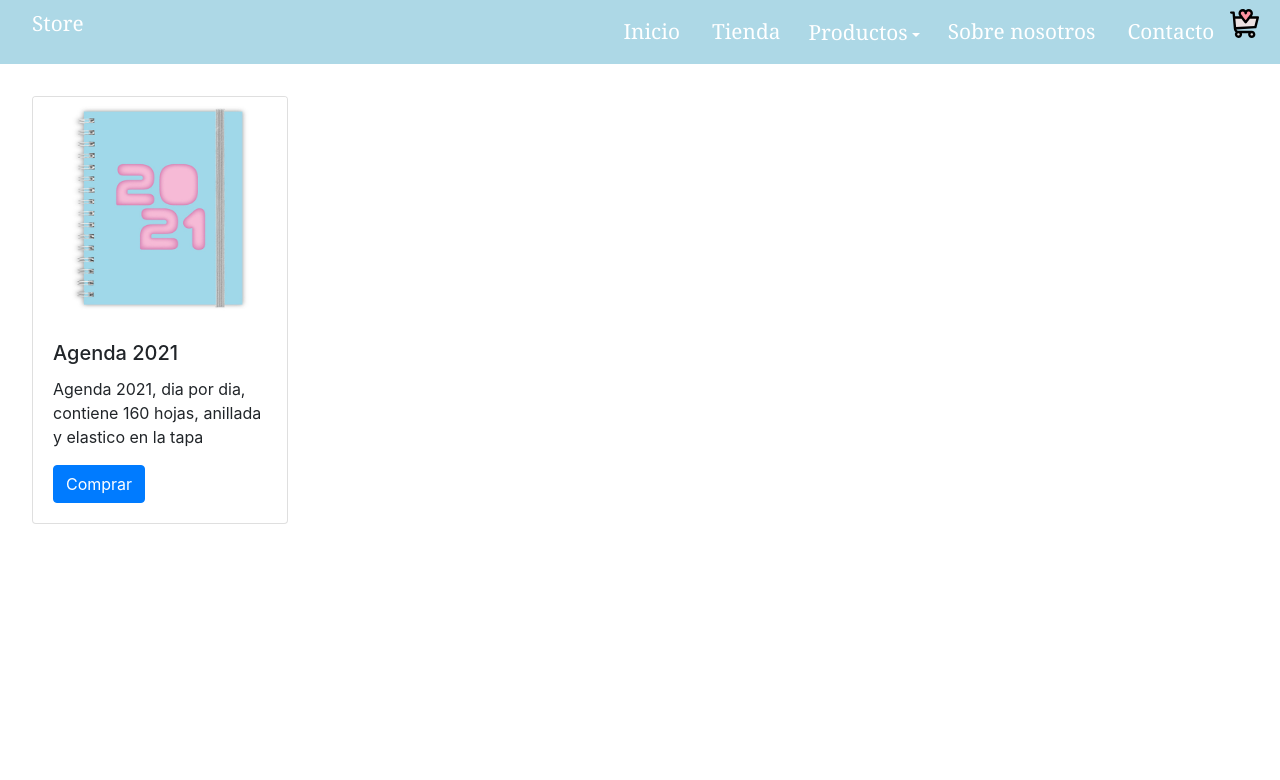
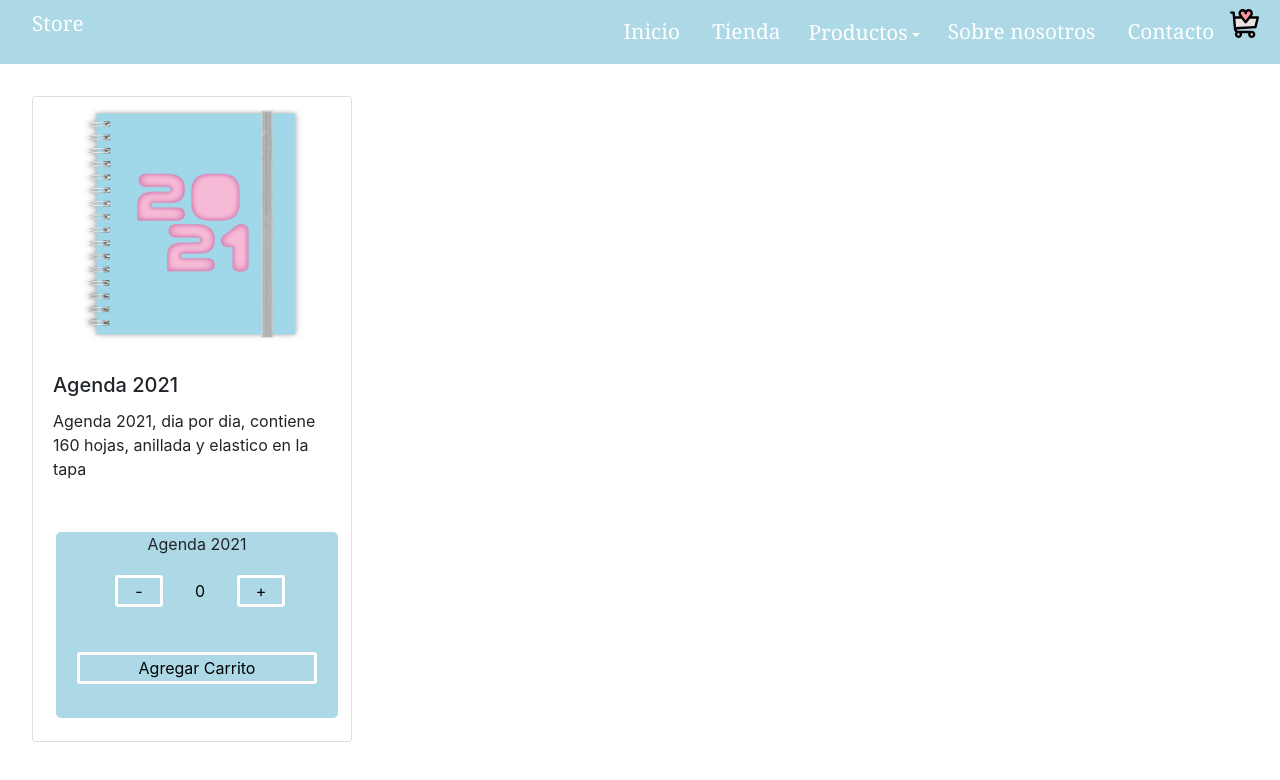
Before and after one commit to lunabartolozzi/ReactJs, a React (Create React App) app: page / in a window 1280 px wide. Shown: the top 780 px of the page. Built offline with nearby package versions, Linux system fonts and the light colour scheme.

Commit message:
contador desafio 5

```diff
--- a/src/App.js
+++ b/src/App.js
@@ -1,4 +1,3 @@
-import React from "react";
 import Navbar from "./components/NavBar";
 import ItemListContainer from "./components/ItemListContainer";
 import 'bootstrap/dist/css/bootstrap.min.css';
@@ -7,12 +6,14 @@ import ItemCount from "./components/ItemCount";
 
 
 
-const App = () => {
+function App () {
+
+
   return (
     <>
       <Navbar/>
       <ItemListContainer/>
-      <ItemCount/>
+
     </>
   );
 };
--- a/src/components/ItemCount.js
+++ b/src/components/ItemCount.js
@@ -1,12 +1,44 @@
-import React from 'react'
+import React, { useState } from 'react';
 
-const ItemCount = () => {
+
+function ItemCount({ stock, initial, onAdd }) {
+
+
+    const [contador, setContador] = useState(parseInt(initial));
+
+
+    const aumentarContador = () => {
+        if( contador <  stock ){
+            setContador(contador + 1)
+        }
+    }
+    const clickAdd = () => {
+        onAdd(contador);
+        setContador(parseInt(initial))
+        console.log('Producto añadido al carrito')
+    };
+    const restarContador = () => {
+        if (contador > parseInt(initial)) {
+            setContador(contador - 1)
+        }
+
+    }
     return (
         <>
-
+           <section className="container-contador">
+                <p>Agenda 2021</p>
+                <div className="style-contador">
+                <button onClick={restarContador} className="button-contador1">-</button>
+                    <p className="text-contador">
+                {contador}
+                </p>
+                <button onClick={aumentarContador}  className="button-contador2" >+</button>
+                </div>
+                <button className="agregar-carrito" onClick={clickAdd}>Agregar Carrito</button>
+            </section>
         </>
 
     );
 };
 
-export default ItemCount
+export default ItemCount;
--- a/src/components/ItemListContainer.js
+++ b/src/components/ItemListContainer.js
@@ -1,21 +1,34 @@
-import React from "react";
+import React, { useState } from 'react';
 import Agenda from './agenda2021.jpg';
+import ItemCount from "./ItemCount";
 
-function ItemListContainer ({greeting}) {
-    return (
+function ItemListContainer() {
+  const [cantidadSeleccionada, setcantidadSeleccionada] = useState(0);
+  const [stock, setStock] = useState(20);
+  const agregarCarrito = (cantidad) => {
+
+    if (stock >= cantidad) {
+      setcantidadSeleccionada(cantidadSeleccionada + cantidad);
+      setStock(stock - cantidad);
+       }
+    }
+
+  return (
+      <>
         <div className="card">
         <img src={Agenda} className="card-img-top" alt="producto" />
         <div className="card-body">
           <h5 className="card-title">Agenda 2021</h5>
           <p className="card-text">
-           Agenda 2021, dia por dia, contiene 160 hojas, anillada y elastico en la tapa
+            Agenda 2021, dia por dia, contiene 160 hojas, anillada y elastico en la tapa
+
           </p>
-          <a href="hola.html" className="btn btn-primary">
-           Comprar
-          </a>
+
+          <ItemCount stock={stock} initial="0" onAdd={agregarCarrito}/>
         </div>
       </div>
+      </>
     )
-}
+  }
 
 export default ItemListContainer;
--- a/src/estilo.css
+++ b/src/estilo.css
@@ -91,12 +91,74 @@ font-family: Cambria, Cochin, Georgia, Times, 'Times New Roman', serif;
 /* -------------------CartWidget----------------- */
 
 .card{
-    width: 16rem;
+    width: 20rem;
     margin-top: 2rem;
     margin-left: 2rem;
 }
 
 .card-img-top{
-    width: 12rem;
-    height: 14rem;
+    width: 20rem;
+    height: 16rem;
 }
+
+
+
+/* ---------------contador------------ */
+
+.style-contador{
+    border: solid 0.2rem lightblue;
+    border-radius: 0.2rem;
+     width: 12rem;
+    height: 2rem;
+    margin-left: 3rem;
+
+}
+
+.button-contador1{
+    background-color: lightblue;
+    border: solid white;
+    border-radius: 0.2rem;
+    margin-right: 2rem;
+    width: 3rem;
+    height: 2rem;
+
+}
+.button-contador2{
+    background-color: lightblue;
+    border: solid white;
+    border-radius: 0.2rem;
+    width: 3rem;
+    height: 2rem;
+    margin-left: 2rem;
+}
+
+
+.text-contador{
+   color: black;
+display: contents;
+margin-block-start: 0px;
+margin-block-end: 0px;
+margin-inline-start: 0px;
+margin-inline-end: 0px;
+
+}
+
+.container-contador{
+    width: 18rem;
+    height: 12rem;
+    border-radius: 0.5rem;
+    background-color: lightblue;
+    text-align: center;
+    border: white solid;
+    margin-top: 3rem;
+
+}
+
+.agregar-carrito{
+    background-color: lightblue;
+    border: solid white;
+    border-radius: 0.2rem;
+    width: 15rem;
+    height: 2rem;
+    margin-top: 3rem;
+}
```
Also changed, not shown: 1 other file (tests, documents, lock files or other folders).
